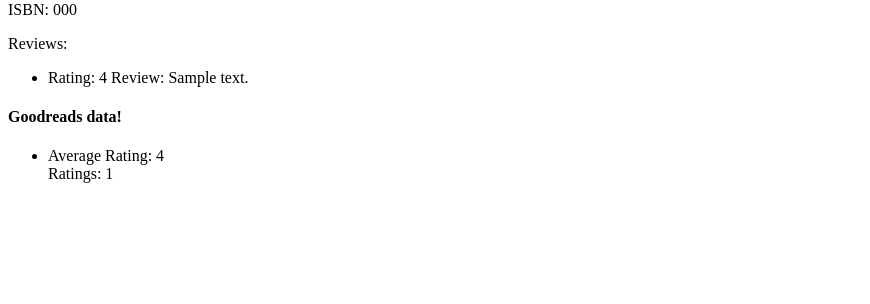
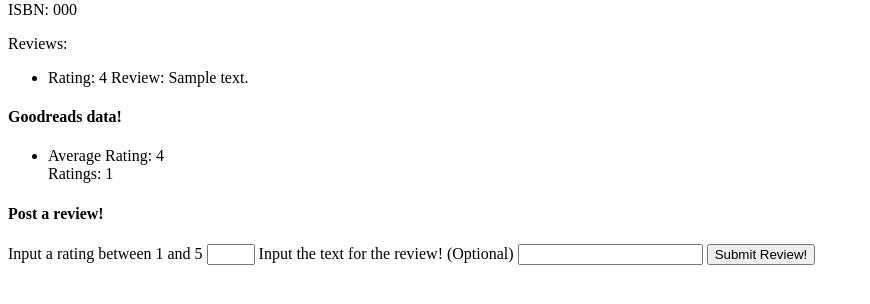
Before and after one commit to falpires/pyBooks, a Flask app: template templates/book.html in a window 1280 px wide. Shown: the part 147-451 px from the top of the page, without its empty margins (0-870 px from the left). Run offline with Flask 2, Linux system fonts and the light colour scheme; the template is opened without the code that fills it: most values are stand-ins (such as "Sample title", 1, 10 or a date in 2020).

Commit message:
Almost complete! Now go for the styling!

```diff
--- a/application.py
+++ b/application.py
@@ -1,6 +1,6 @@
 import os
 
-from flask import Flask, session, render_template, request, url_for, redirect
+from flask import Flask, session, render_template, request, url_for, redirect, jsonify
 from flask_session import Session
 from flask_bcrypt import Bcrypt
 from sqlalchemy import create_engine
@@ -135,17 +135,75 @@ def search():
     else:
         return render_template("search.html")
 
-@app.route("/book/<int:id>")
+@app.route("/book/<int:id>", methods=["GET","POST"])
 @login_required
 def book(id):
     '''
     Page showing the detais of a book by it's ID
     '''
 
+    # POST is for posting the review!
+    if request.method == "POST":
+        rating = request.form.get("rating")
+        try:
+            rating = int(rating)
+        except ValueError:
+            return "You did not post a rating between 1 and 5"
+
+        if not rating or rating < 1 or rating > 5:
+            return "You did not post a rating between 1 and 5"
+
+        review = request.form.get("review")
+        if not review:
+            review = ""
+
+        exists = db.execute("SELECT * FROM reviews WHERE user_id = :user_id",
+                    {"user_id": session["user_id"]}).rowcount >= 1
+
+        if exists:
+            return "Only one review per user!"
+
+
+        db.execute("INSERT INTO reviews (rating, review, book_id, user_id) VALUES (:rating, :review, :book_id, :user_id)",
+                    {"rating":rating, "review": review, "book_id": id, "user_id": session["user_id"]})
+        db.commit()
+
+        return redirect(f"/book/{id}")
+
+    # If method is GET, run the below code
+
     book = db.execute("SELECT title, author, year, isbn FROM books WHERE id = :id", {"id":id}).fetchone()
 
+    # Maybe i should display the user that posted the review? Nah, i will leave it anonymous!
     reviews = db.execute("SELECT rating, review FROM reviews WHERE book_id = :id", {"id":id}).fetchall()
 
     response = goodreads(api_key=os.getenv("API_KEY"), isbn=book["isbn"])
 
     return render_template("book.html", book=book, reviews=reviews, goodreads_data=response)
+
+
+@app.route("/api/<isbn>")
+@login_required
+def api(isbn):
+    """ Returns json data of book by its ISBN
+
+    Arguments:
+        isbn {string} -- ISBN of book!
+    """
+    QUERY = "SELECT books.title, books.author, books.year, books.isbn, AVG(reviews.rating), COUNT(reviews.review) FROM books JOIN reviews ON (books.id = reviews.book_id) WHERE books.isbn = :isbn GROUP BY books.title, books.author, books.year, books.isbn;"
+
+    data = db.execute(QUERY, {"isbn":isbn}).fetchone()
+
+    json = {
+        "title": data["title"],
+        "author": data["author"],
+        "year": data["year"],
+        "isbn": data["isbn"],
+        "review_count": int(data["count"]),
+        "average_score": float(data["avg"])
+    }
+
+    if not data:
+        return jsonify({"Error":"Book not found"}), 404
+
+    return jsonify(json)
--- a/templates/book.html
+++ b/templates/book.html
@@ -30,7 +30,7 @@
             {% endfor %}
         {% else %}
         <h7>
-            This book has no reviews yet, do you want to <a href="{{ url_for('review') }}">submit</a> a review?
+            This book has no reviews yet, do you want to submit a review?
         </h7>
     </div>
     {% endif %}
@@ -48,4 +48,14 @@
         {% endfor %}
         </ul>
     </div>
+    <div>
+        <h4>Post a review!</h4>
+        <form method="POST">
+            <label for="rating">Input a rating between 1 and 5</label>
+            <input type="number" id="rating" name="rating" min="1" max="5" required>
+            <label for="review">Input the text for the review! (Optional)</label>
+            <input type="text" id="review" name="review">
+            <input type="submit" value="Submit Review!">
+        </form>
+    </div>
 {% endblock %}
```
Also changed, not shown: README.md.
